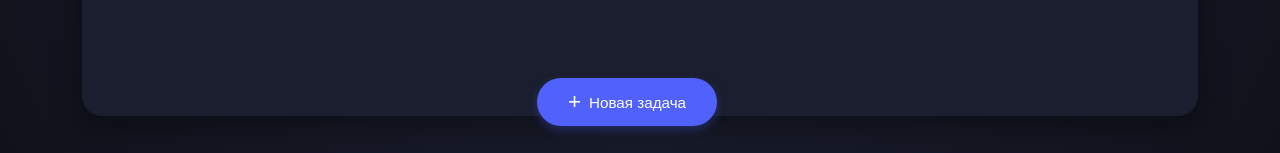
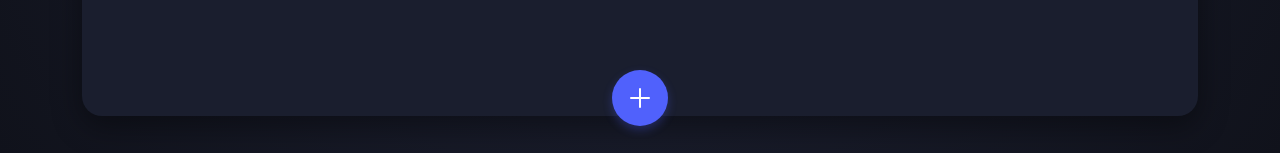
Before and after one commit to Eazyan/refresh_project, a React (Vite) app in the folder task-manager/: page / in a window 1280 px wide. Shown: the part 644-797 px from the top of the page. Built offline with nearby package versions, Linux system fonts and the light colour scheme.

Commit message:
AnimationFix

```diff
--- a/task-manager/src/components/TaskForm.css
+++ b/task-manager/src/components/TaskForm.css
@@ -9,72 +9,99 @@
   z-index: 100;
   width: 90%;
   max-width: 500px;
-  height: 48px;
   display: flex;
   justify-content: center;
   align-items: center;
 }
 
-/* Общие стили для кнопки и формы, которые теперь лежат рядом, а не друг на друге */
-.add-task-button--standalone,
-.add-task-form {
-  border-radius: 24px;
-  height: 100%;
-  flex-shrink: 0; /* Запрещаем сжиматься */
-  transition: all 0.35s ease-in-out; /* Плавная и элегантная анимация */
-}
-
-
-/* Стиль кнопки добавления задачи */
-.add-task-button--standalone {
+/* Кнопка добавления задачи (круглая в сжатом состоянии) */
+.add-task-button {
+  position: relative;
+  width: 56px;
+  height: 56px;
+  border-radius: 28px;
+  background-color: #5061FC;
   border: none;
-  background-color: #5061FC;
   color: #fff;
   cursor: pointer;
+  box-shadow: 0 4px 10px rgba(80, 97, 252, 0.3);
+  transition: width 0.3s ease, border-radius 0.3s ease;
   display: flex;
   align-items: center;
   justify-content: center;
-  font-weight: 500;
-  font-size: 0.95rem;
-  box-shadow: 0 4px 10px rgba(80, 97, 252, 0.3);
-  width: 180px;
-  opacity: 1;
-  transform: scaleX(1) translateX(0);
-  transform-origin: center;
+  overflow: hidden;
+  padding: 0;
 }
 
-.add-task-button--standalone:hover {
+.add-task-button:hover {
   background-color: #5b6cfd;
 }
 
-/* Скрытие кнопки при показе формы */
-.add-task-button--standalone.hidden {
-  width: 0;
-  opacity: 0;
-  transform: scaleX(0.5) translateX(-100px);
-  pointer-events: none;
+/* Иконка плюс в кнопке */
+.add-task-button__icon {
+  position: absolute;
+  width: 56px;
+  height: 56px;
+  display: flex;
+  align-items: center;
+  justify-content: center;
+  font-size: 24px;
+  color: white;
+  left: 0;
+  transition: transform 0.3s cubic-bezier(0.175, 0.885, 0.32, 1.275), opacity 0.2s ease; /* Анимация вращения */
+  opacity: 1;
+  pointer-events: none; /* Чтобы нельзя было кликнуть по иконке отдельно */
 }
 
-/* Стили для формы ввода */
+/* Улучшение стиля иконки с использованием псевдоэлементов для красивой анимации */
+.add-task-button__icon::before,
+.add-task-button__icon::after {
+  content: '';
+  position: absolute;
+  background-color: white;
+  border-radius: 2px;
+  transition: all 0.3s cubic-bezier(0.175, 0.885, 0.32, 1.275);
+}
+
+.add-task-button__icon::before {
+  width: 20px;
+  height: 2px;
+}
+
+.add-task-button__icon::after {
+  width: 2px;
+  height: 20px;
+}
+
+/* Форма ввода задачи (расширенное состояние) */
 .add-task-form {
+  position: relative;
+  width: 100%;
+  height: 56px;
+  border-radius: 28px;
+  background-color: #232638;
+  box-shadow: 0 6px 16px rgba(0, 0, 0, 0.2);
   display: flex;
   align-items: center;
-  padding: 0 6px 0 20px;
-  background-color: #232638;
-  box-shadow: 0 6px 16px rgba(0, 0, 0, 0.2);
-  width: 0;
-  opacity: 0;
-  transform: scaleX(0.5) translateX(100px);
-  pointer-events: none;
-  transform-origin: center;
+  padding: 0;
+  overflow: hidden;
+  transition: all 0.3s cubic-bezier(0.25, 0.8, 0.25, 1); /* Улучшенная анимация */
+  cursor: pointer; /* Указатель в виде кнопки, когда форма скрыта */
 }
 
-/* Видимая форма */
+/* Состояние формы, когда она скрыта (превращена в кнопку) */
+.add-task-form:not(.visible) {
+  width: 56px;
+  background-color: #5061FC;
+  box-shadow: 0 4px 10px rgba(80, 97, 252, 0.3);
+  pointer-events: auto; /* Разрешаем взаимодействие */
+  cursor: pointer; /* Явно указываем курсор */
+}
+
+/* Состояние формы, когда она видима */
 .add-task-form.visible {
   width: 100%;
-  opacity: 1;
-  transform: scaleX(1) translateX(0);
-  pointer-events: auto;
+  cursor: default; /* Обычный курсор для видимой формы */
 }
 
 /* Поле ввода */
@@ -83,67 +110,69 @@
   border: none;
   background: transparent;
   height: 100%;
-  padding: 0 10px;
+  padding: 0 16px;
+  padding-left: 20px;
   color: #fff;
   font-size: 0.9rem;
   outline: none;
-  min-width: 100px; /* Чтобы инпут не сжимался слишком сильно */
-  opacity: 0; /* Появится с небольшой задержкой */
-  transition: opacity 0.2s ease 0.2s;
+  opacity: 0;
+  transition: opacity 0.2s ease 0.15s; /* Небольшая задержка для красивого появления */
 }
 
 .add-task-form.visible .add-task-input {
-    opacity: 1;
+  opacity: 1;
 }
 
 .add-task-input::placeholder {
   color: rgba(255, 255, 255, 0.6);
 }
 
-/* Кнопка в форме */
-.add-task-button--in-form {
-  height: 36px;
-  min-width: 36px;
-  width: 36px;
+/* Кнопка отправки формы */
+.add-task-submit {
+  width: 48px;
+  height: 48px;
+  min-width: 48px;
   border: none;
   border-radius: 50%;
   background-color: #5061FC;
   color: white;
   cursor: pointer;
-  position: relative;
-  opacity: 0; /* Появится с небольшой задержкой */
-  transition: opacity 0.2s ease 0.2s;
+  margin-right: 4px;
+  display: flex;
+  align-items: center;
+  justify-content: center;
+  opacity: 0;
+  transform: scale(0.8);
+  transition: opacity 0.2s ease 0.2s, transform 0.3s cubic-bezier(0.175, 0.885, 0.32, 1.275), background-color 0.2s ease; /* Улучшенная пружинистая анимация */
 }
 
-.add-task-form.visible .add-task-button--in-form {
-    opacity: 1;
+.add-task-form.visible .add-task-submit {
+  opacity: 1;
+  transform: scale(1);
 }
 
-/* Иконка + в кнопке формы */
-.add-task-button--in-form::before {
-  content: "➤"; /* Сменим на стрелку для отправки */
-  position: absolute;
-  top: 50%;
-  left: 50%;
-  transform: translate(-50%, -50%);
-  font-size: 1.2rem;
-  line-height: 0;
+.add-task-submit:hover {
+  background-color: #4353d9;
+  transform: scale(1.05); /* Небольшой эффект при наведении */
 }
 
-.add-task-button--in-form:hover {
-  background-color: #4353d9;
+/* Иконка на кнопке отправки */
+.add-task-submit__icon {
+  font-size: 20px;
+  display: flex;
+  align-items: center;
+  justify-content: center;
 }
 
-/* Иконка + для кнопки */
-.add-task-button--standalone::before {
-  content: "+";
-  font-size: 1.4rem;
-  margin-right: 8px;
+/* Кнопка "плюс" в состоянии, когда форма видима */
+.add-task-form.visible .add-task-button__icon {
+  transform: rotate(45deg);
+  opacity: 0;
 }
 
 /* Адаптив для мобильных устройств */
 @media (max-width: 768px) {
-  .add-task-button--standalone {
-    width: 150px;
+  .task-action-container {
+    width: 85%;
   }
 }
--- a/task-manager/src/components/TaskForm.tsx
+++ b/task-manager/src/components/TaskForm.tsx
@@ -1,7 +1,6 @@
 import React, { useContext, useRef, useEffect } from 'react';
 import './TaskForm.css';
 import { TasksContext } from '../state/TasksContext';
-
 
 type TaskFormProps = {
   isVisible: boolean;
@@ -16,30 +15,56 @@ const TaskForm: React.FC<TaskFormProps> = ({ isVisible, inputValue, onInputChang
   if (!context) {
     throw new Error('TaskForm must be used within a TasksProvider');
   }
+
   const inputRef = useRef<HTMLInputElement>(null);
+  const formRef = useRef<HTMLFormElement>(null);
   const { dispatch } = context;
+
   useEffect(() => {
+
     if (isVisible && inputRef.current) {
-      // Небольшая задержка, чтобы фокус сработал после окончания анимации
       const timer = setTimeout(() => {
         inputRef.current?.focus();
-      }, 350); // 350ms - это длительность анимации из CSS
+      }, 300);
       return () => clearTimeout(timer);
     }
+
   }, [isVisible]);
+
   const handleSubmit = (event: React.FormEvent) => {
     event.preventDefault();
-    if (inputValue.trim() === '') return;
 
-    dispatch({ type: 'ADD_TASK', payload: inputValue });
+    if (isVisible) {
 
-    onInputChange('');
-    onFormSubmit();
+      if (inputValue.trim() === '') return;
+
+      dispatch({ type: 'ADD_TASK', payload: inputValue });
+      onInputChange('');
+      onFormSubmit();
+
+    }
+
+    else {
+      onFormSubmit();
+    }
+
+  };
+
+  const handleClick = (event: React.MouseEvent) => {
+    if (!isVisible) {
+      event.preventDefault();
+      onFormSubmit();
+    }
   };
 
   return (
-
-      <form onSubmit={handleSubmit} className={`add-task-form ${isVisible ? 'visible' : ''}`}>
+    <form
+      ref={formRef}
+      onSubmit={handleSubmit}
+      className={`add-task-form ${isVisible ? 'visible' : ''}`}
+      onClick={handleClick}
+    >
+      <div className="add-task-button__icon"></div>
 
       <input
         ref={inputRef}
@@ -47,15 +72,16 @@ const TaskForm: React.FC<TaskFormProps> = ({ isVisible, inputValue, onInputChang
         placeholder="Что нужно сделать?"
         value={inputValue}
         onChange={(event) => onInputChange(event.target.value)}
-        className='add-task-input'
+        className="add-task-input"
       />
 
       <button
         type="submit"
-        className='add-task-button add-task-button--in-form'
+        className="add-task-submit"
         aria-label="Добавить задачу"
-      ></button>
-
+      >
+        <span className="add-task-submit__icon">➤</span>
+      </button>
     </form>
   );
 };
--- a/task-manager/src/pages/TasksPage.tsx
+++ b/task-manager/src/pages/TasksPage.tsx
@@ -6,25 +6,18 @@ const TasksPage: React.FC = () => {
     const [inputValue, setInputValue] = useState('');
     const [showInput, setShowInput] = useState(false);
 
-    const handleFormSubmit = () => {
-        setShowInput(false);
+    const toggleForm = () => {
+        setShowInput(!showInput);
     };
 
     return (
     <>
         <div className="task-action-container">
-            <button
-                className={`add-task-button add-task-button--standalone ${showInput ? 'hidden' : ''}`}
-                onClick={() => setShowInput(true)}
-            >
-                Новая задача
-            </button>
-
             <TaskForm
                 isVisible={showInput}
                 inputValue={inputValue}
                 onInputChange={setInputValue}
-                onFormSubmit={handleFormSubmit}
+                onFormSubmit={toggleForm}
             />
         </div>
 
```
